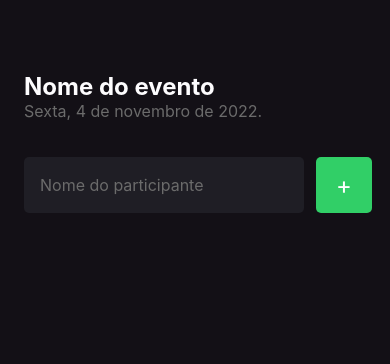
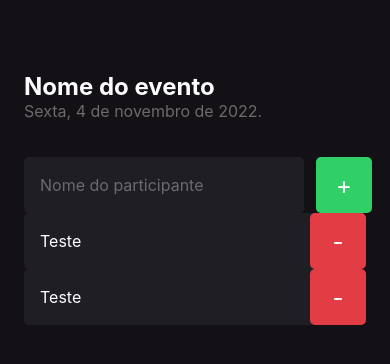
Before and after one commit to jrxr/imhere, a React Native app: screen / in a window 390 px wide. Shown: the top 364 px of the page. Built offline with nearby package versions, Linux system fonts and the light colour scheme.

Commit message:
Criando componente participant

```diff
--- /dev/null
+++ b/src/components/Participant/index.tsx
@@ -0,0 +1,13 @@
+import { View, Text, TouchableOpacity } from "react-native";
+import { styles } from "./styles";
+
+export function Participant() {
+  return (
+    <View style={styles.container}>
+      <Text style={styles.name}>Teste</Text>
+      <TouchableOpacity style={styles.button}>
+        <Text style={styles.buttonText}>-</Text>
+      </TouchableOpacity>
+    </View>
+  );
+}
--- /dev/null
+++ b/src/components/Participant/styles.ts
@@ -0,0 +1,30 @@
+import { StyleSheet } from "react-native";
+
+export const styles = StyleSheet.create({
+  container: {
+    width: "100%",
+    backgroundColor: "#1F1E25",
+    borderRadius: 5,
+    flexDirection: "row",
+    alignItems: "center",
+    margintBottom: 10,
+  },
+  name: {
+    color: "#FFF",
+    flex: 1,
+    fontSize: 16,
+    marginLeft: 16,
+  },
+  button: {
+    width: 56,
+    height: 56,
+    borderRadius: 5,
+    backgroundColor: "#E23C44",
+    alignItems: "center",
+    justifyContent: "center",
+  },
+  buttonText: {
+    color: "#FFF",
+    fontSize: 24,
+  },
+});
--- a/src/screens/Home/index.tsx
+++ b/src/screens/Home/index.tsx
@@ -1,4 +1,5 @@
 import { Text, View, TextInput, TouchableOpacity } from "react-native";
+import { Participant } from "../../components/Participant";
 import { styles } from "./styles";
 
 export default function Home() {
@@ -24,6 +25,9 @@
           <Text style={styles.buttonText}>+</Text>
         </TouchableOpacity>
       </View>
+
+      <Participant />
+      <Participant />
     </View>
   );
 }
```
